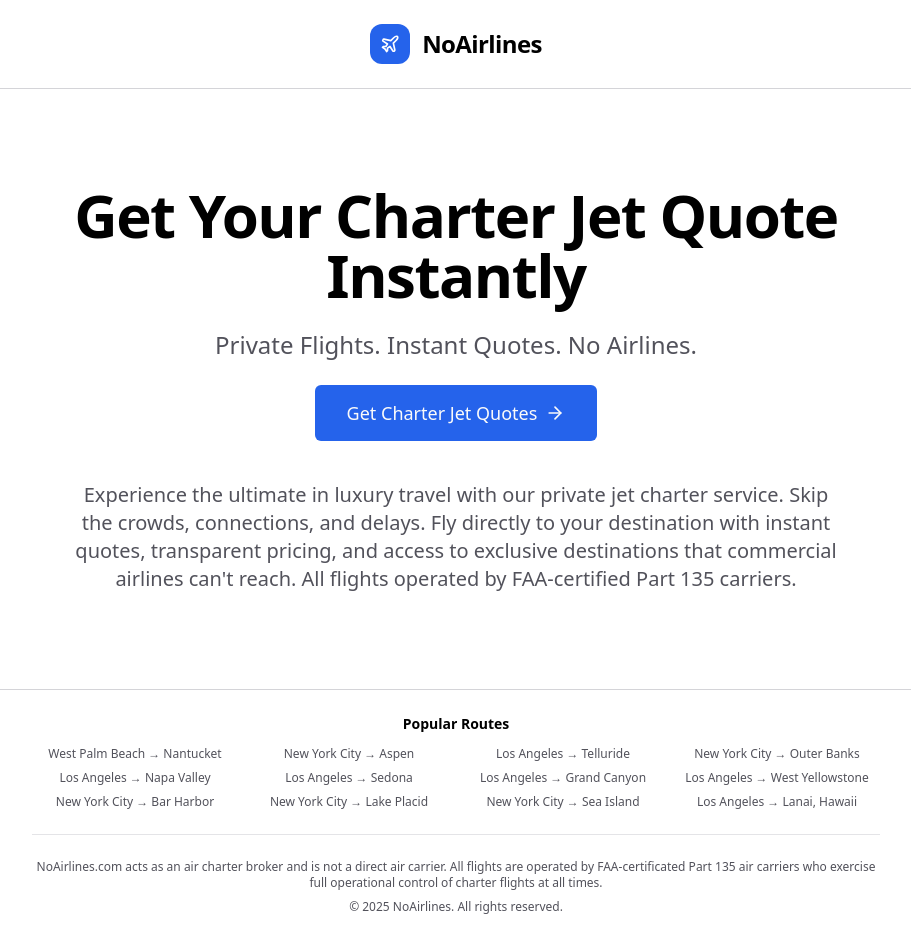
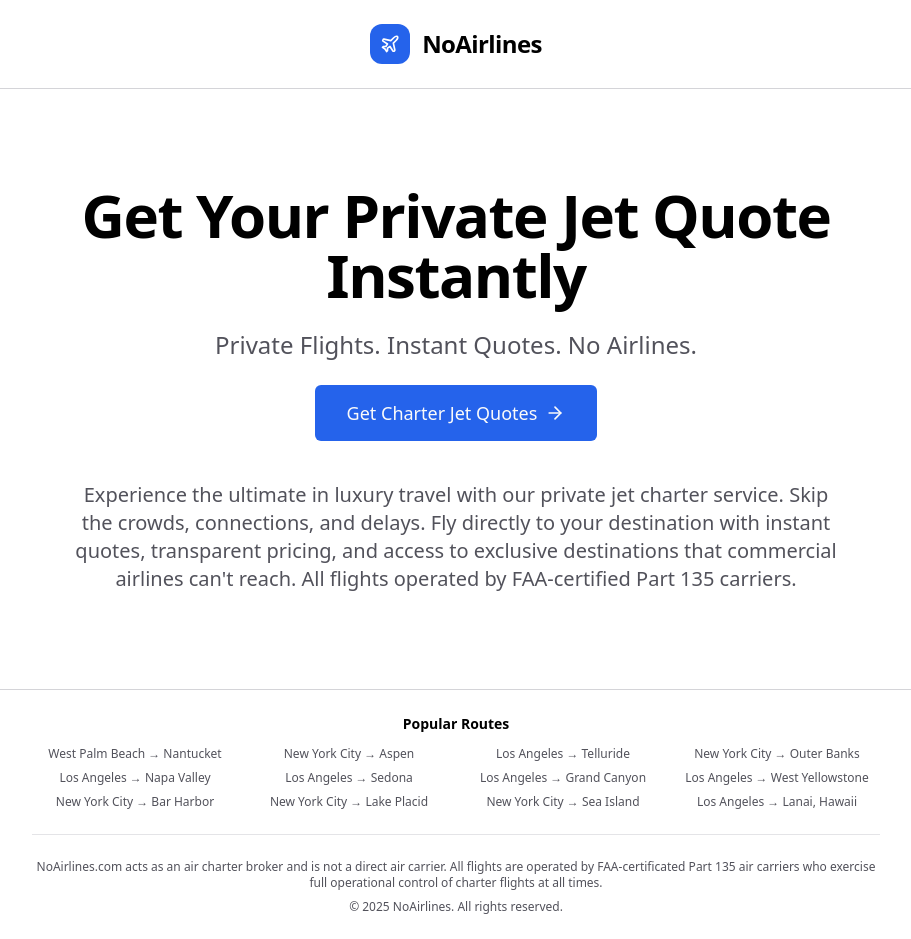
Before and after one commit to applierjobs-source/noairlines-website, a React (Vite) app: page / in a window 1280 px wide. Shown: the whole page, without its empty margins (184-1095 px from the left). Built offline with nearby package versions, Linux system fonts and the light colour scheme.

Commit message:
Change 'Charter' back to 'Private' in homepage header

```diff
--- a/src/App.tsx
+++ b/src/App.tsx
@@ -705,7 +705,7 @@ function NoAirlinesBooking() {
               {/* Hero Section */}
               <div className="text-center space-y-6">
                 <h1 className="text-5xl md:text-6xl font-bold tracking-tight">
-                  Get Your Charter Jet Quote Instantly
+                  Get Your Private Jet Quote Instantly
                 </h1>
                 <p className="text-xl md:text-2xl text-zinc-600 font-medium">
                   Private Flights. Instant Quotes. No Airlines.
```
